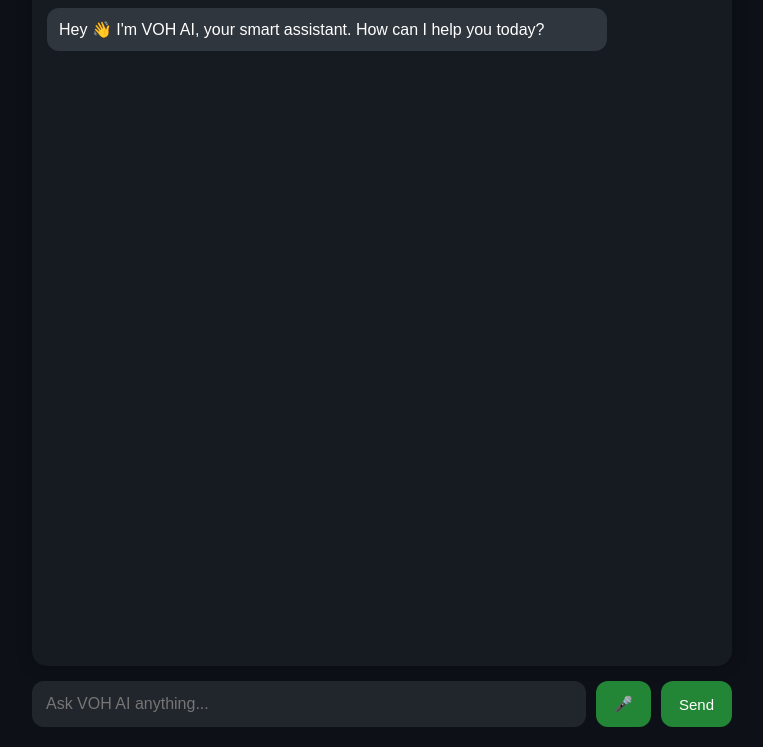
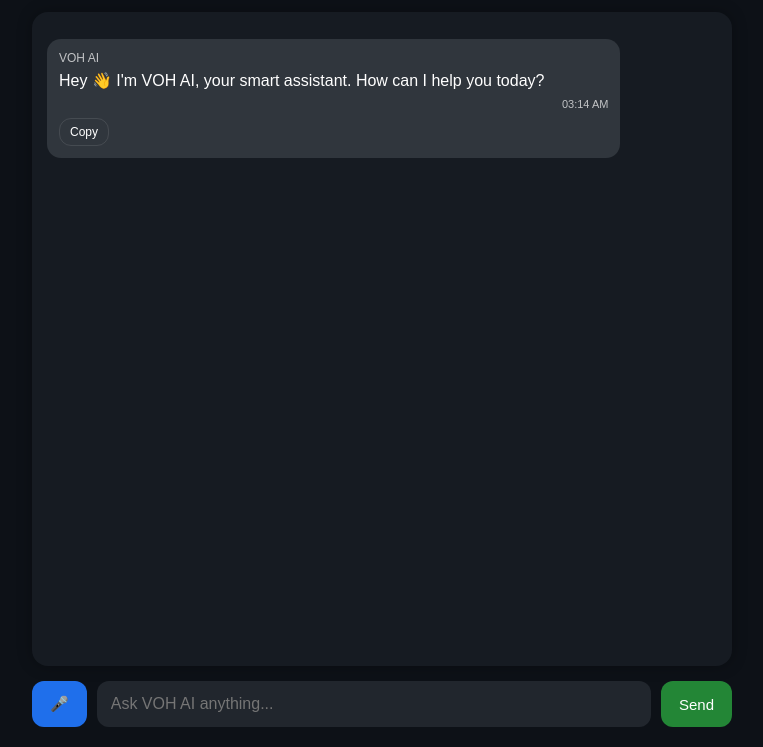
Before and after one commit to h123arry/VOH-AI, a website: page public/index.html in a window 1280 px wide. Shown: the part 93-840 px from the top of the page, without its empty margins (258-1021 px from the left). Drawn offline with Linux system fonts and the light colour scheme.

Commit message:
Massive premium frontend upgrade

```diff
--- a/public/index.html
+++ b/public/index.html
@@ -22,7 +22,12 @@
 
     <div class="top-bar">
 
-      <h1>VOH AI 🚀</h1>
+      <div>
+        <h1>VOH AI 🚀</h1>
+        <p class="status">
+          🟢 Online
+        </p>
+      </div>
 
       <button
         id="clear-btn"
@@ -41,6 +46,13 @@
 
     <div class="input-area">
 
+      <button
+        class="voice-btn"
+        onclick="startVoice()"
+      >
+        🎤
+      </button>
+
       <input
         type="text"
         id="message"
@@ -48,13 +60,12 @@
         autocomplete="off"
       >
 
-      <button onclick="startVoice()">
-  🎤
-</button>
-
-<button onclick="sendMessage()">
-  Send
-</button>
+      <button
+        id="send-btn"
+        onclick="sendMessage()"
+      >
+        Send
+      </button>
 
     </div>
 
--- a/public/script.js
+++ b/public/script.js
@@ -8,13 +8,10 @@
   document.getElementById("typing");
 
 const sendButton =
-  document.querySelector(
-    '.input-area button:last-child'
-  );
+  document.getElementById("send-btn");
 
 let isSending = false;
 
-// Auto focus input
 window.onload = () => {
 
   input.focus();
@@ -41,7 +38,6 @@
 
 };
 
-// Save chats
 function saveChats() {
 
   localStorage.setItem(
@@ -51,7 +47,40 @@
 
 }
 
-// Add messages
+function getTime() {
+
+  return new Date()
+    .toLocaleTimeString([], {
+      hour: "2-digit",
+      minute: "2-digit"
+    });
+
+}
+
+function copyMessage(button) {
+
+  const message =
+    button.parentElement
+      .querySelector(
+        ".text"
+      ).innerText;
+
+  navigator.clipboard.writeText(
+    message
+  );
+
+  button.innerText =
+    "Copied";
+
+  setTimeout(() => {
+
+    button.innerText =
+      "Copy";
+
+  }, 1000);
+
+}
+
 function addMessage(
   message,
   sender
@@ -64,22 +93,35 @@
     "message"
   );
 
-  if (sender === "user") {
+  msgDiv.classList.add(sender);
 
-    msgDiv.classList.add(
-      "user"
-    );
+  const label =
+    sender === "user"
+      ? "You"
+      : "VOH AI";
 
-  } else {
+  msgDiv.innerHTML = `
 
-    msgDiv.classList.add(
-      "ai"
-    );
+    <div class="label">
+      ${label}
+    </div>
 
-  }
+    <div class="text">
+      ${message}
+    </div>
 
-  msgDiv.innerText =
-    message;
+    <div class="timestamp">
+      ${getTime()}
+    </div>
+
+    <button
+      class="copy-btn"
+      onclick="copyMessage(this)"
+    >
+      Copy
+    </button>
+
+  `;
 
   chatBox.appendChild(
     msgDiv
@@ -92,7 +134,6 @@
 
 }
 
-// Disable send button
 function setLoading(
   loading
 ) {
@@ -109,7 +150,6 @@
 
 }
 
-// Send message
 async function sendMessage() {
 
   if (isSending) return;
@@ -143,11 +183,9 @@
             "application/json"
         },
 
-        body:
-          JSON.stringify({
-            message:
-              message
-          })
+        body: JSON.stringify({
+          message: message
+        })
 
       });
 
@@ -194,7 +232,6 @@
 
 }
 
-// Enter key support
 input.addEventListener(
   "keypress",
   function(event) {
@@ -211,15 +248,13 @@
   }
 );
 
-// Clear chats
 function clearChat() {
 
   localStorage.removeItem(
     "voh_chats"
   );
 
-  chatBox.innerHTML =
-    "";
+  chatBox.innerHTML = "";
 
   addMessage(
     "Chat cleared 🧹",
@@ -228,7 +263,6 @@
 
 }
 
-// Voice input
 function startVoice() {
 
   if (
@@ -251,9 +285,6 @@
 
   recognition.lang =
     "en-US";
-
-  recognition.interimResults =
-    false;
 
   input.placeholder =
     "🎤 Listening...";
--- a/public/style.css
+++ b/public/style.css
@@ -25,7 +25,12 @@
 h1 {
   margin: 0;
   color: #58a6ff;
-  letter-spacing: 1px;
+}
+
+.status {
+  margin-top: 4px;
+  color: #8b949e;
+  font-size: 13px;
 }
 
 #chat-box {
@@ -33,17 +38,19 @@
   overflow-y: auto;
   background: #161b22;
   padding: 15px;
-  border-radius: 15px;
+  border-radius: 16px;
   box-shadow: 0 0 15px rgba(0,0,0,0.3);
+  scroll-behavior: smooth;
 }
 
 .message {
   padding: 12px;
-  margin: 10px 0;
-  border-radius: 12px;
-  max-width: 80%;
+  margin: 12px 0;
+  border-radius: 14px;
+  max-width: 82%;
   word-wrap: break-word;
-  animation: fadeIn 0.3s ease;
+  animation: fadeIn 0.25s ease;
+  position: relative;
 }
 
 .user {
@@ -53,6 +60,19 @@
 
 .ai {
   background: #30363d;
+}
+
+.label {
+  font-size: 12px;
+  opacity: 0.7;
+  margin-bottom: 6px;
+}
+
+.timestamp {
+  margin-top: 8px;
+  font-size: 11px;
+  opacity: 0.7;
+  text-align: right;
 }
 
 .typing {
@@ -94,8 +114,8 @@
 
 .input-area {
   display: flex;
+  gap: 10px;
   margin-top: 15px;
-  gap: 10px;
 }
 
 input {
@@ -128,8 +148,25 @@
   transform: scale(1.03);
 }
 
+button:disabled {
+  opacity: 0.5;
+  cursor: not-allowed;
+}
+
 #clear-btn {
   background: #da3633;
+}
+
+.voice-btn {
+  background: #1f6feb;
+}
+
+.copy-btn {
+  margin-top: 8px;
+  background: transparent;
+  border: 1px solid rgba(255,255,255,0.1);
+  padding: 6px 10px;
+  font-size: 12px;
 }
 
 @keyframes fadeIn {
```
